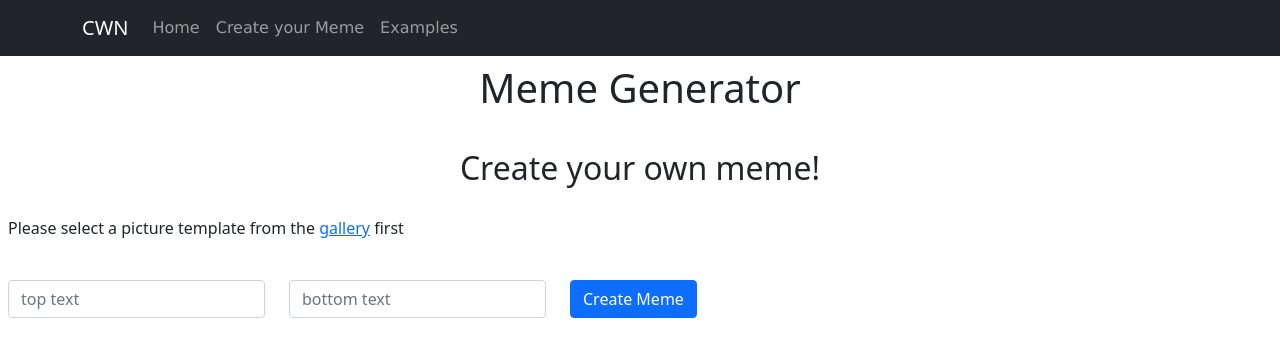
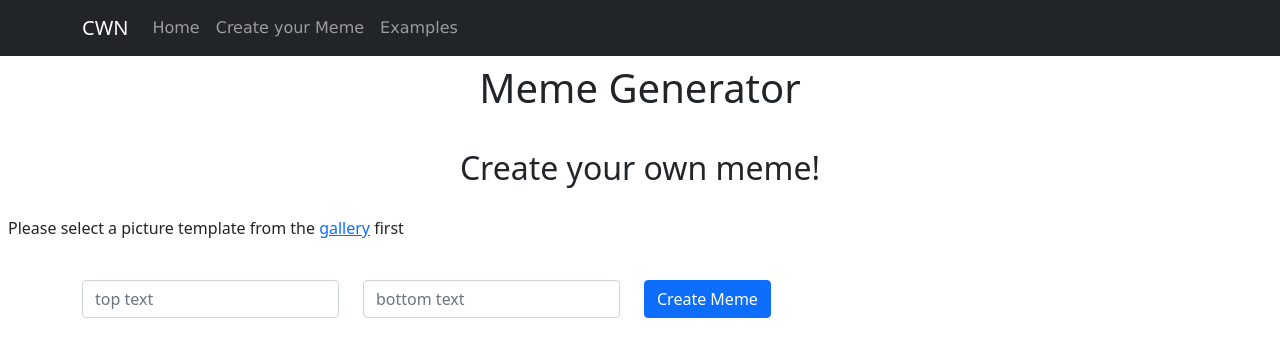
Before and after one commit to celinero/hackathon_memeGenerator, a React (Create React App) app: page /examples in a window 1280 px wide. Shown: the top 356 px of the page. Built offline with nearby package versions, Linux system fonts and the light colour scheme; no server answers.

Commit message:
centralized form

```diff
--- a/src/components/FormMemeGenerator.js
+++ b/src/components/FormMemeGenerator.js
@@ -1,5 +1,5 @@
 import { useState } from "react";
-import { Form, Row, Col, Button } from "react-bootstrap";
+import { Form, Row, Col, Button, Container } from "react-bootstrap";
 
 export const FormMemeGenerator = ({ meme }) => {
   // destructuring by passing the info into the state
@@ -43,6 +43,7 @@ export const FormMemeGenerator = ({ meme }) => {
           setFinalMeme(result.data.url);
         }}
       >
+        <Container style={{ justifyContent: "center" }}>
           <Row>
             <Col xs="auto">
               {/* create a input for up text and it functionality */}
@@ -66,6 +67,7 @@ export const FormMemeGenerator = ({ meme }) => {
               </Button>
             </Col>
           </Row>
+        </Container>
       </Form>
 
       {/* render the custom meme */}
```
Lines whose indentation alone changed are shown as unchanged.
